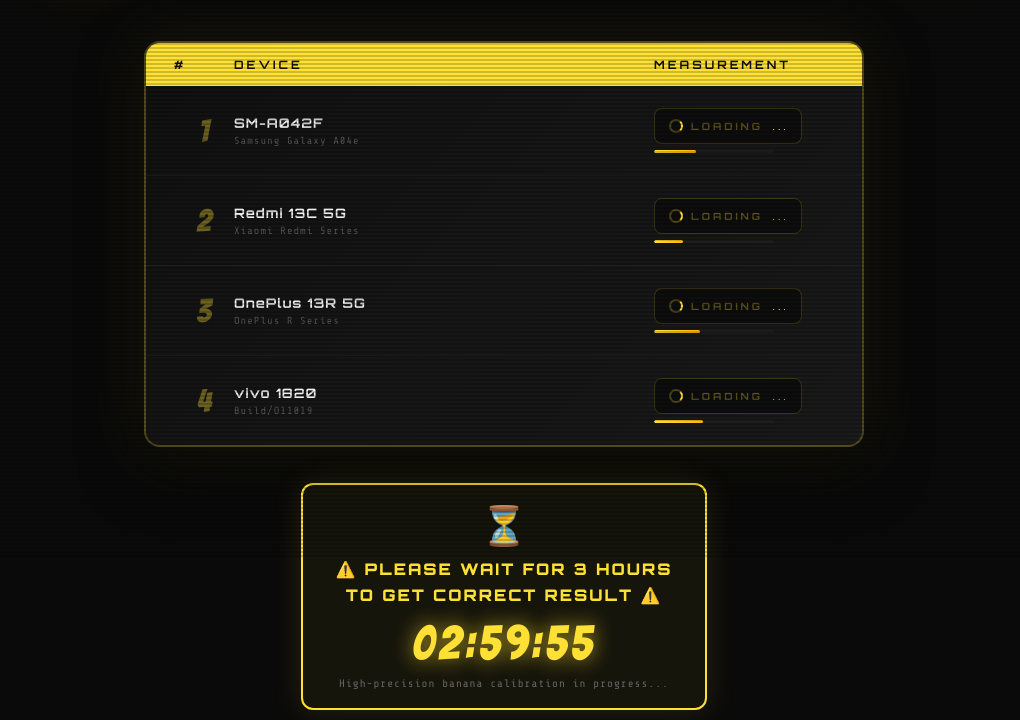
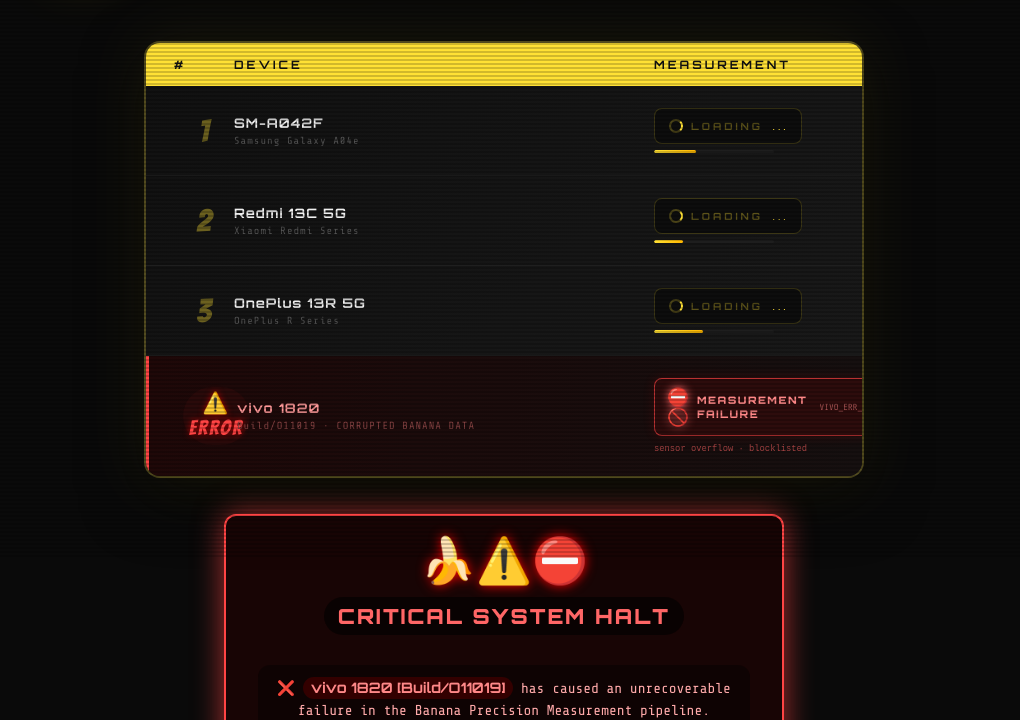
Before and after one commit to iot757978-afk/Leaderboard, a plain HTML site: page index.html in a window 1280 px wide. Shown: the part 241-961 px from the top of the page, without its empty margins (136-1156 px from the left). Drawn offline with nearby package versions, Linux system fonts and the light colour scheme.

Commit message:
Update index.html

```diff
--- a/index.html
+++ b/index.html
@@ -3,7 +3,7 @@
 <head>
   <meta charset="UTF-8" />
   <meta name="viewport" content="width=device-width, initial-scale=1.0"/>
-  <title>🍌 Banana Length Leaderboard</title>
+  <title>🍌 BANANA ERROR · VIVO 1820 FAULT</title>
   <link href="https://fonts.googleapis.com/css2?family=Bangers&family=Orbitron:wght@400;700;900&family=Share+Tech+Mono&display=swap" rel="stylesheet"/>
   <style>
     *, *::before, *::after { box-sizing: border-box; margin: 0; padding: 0; }
@@ -64,6 +64,26 @@
         0 0 30px #ffe135aa,
         0 0 60px #ffd70055;
       line-height: 1.1;
+      position: relative;
+    }
+
+    /* Glitch effect on title */
+    .title::after {
+      content: '🍌 BANANA LENGTH LEADERBOARD';
+      position: absolute;
+      left: 3px;
+      top: 0;
+      color: #ff4444;
+      clip-path: inset(40% 0 50% 0);
+      animation: glitch 5s infinite;
+      opacity: 0.5;
+    }
+
+    @keyframes glitch {
+      0%, 90%, 100% { clip-path: inset(100% 0 0 0); transform: skew(0); }
+      92% { clip-path: inset(20% 0 60% 0); transform: skew(-4deg); }
+      94% { clip-path: inset(60% 0 10% 0); transform: skew(4deg); }
+      96% { clip-path: inset(40% 0 40% 0); transform: skew(-2deg); }
     }
 
     .subtitle {
@@ -119,11 +139,29 @@
 
     .row:hover { background: #ffffff07; }
 
+    /* standard rank style */
     .rank {
       font-family: 'Bangers', cursive;
       font-size: 2rem;
       color: #ffe13560;
       text-align: center;
+    }
+
+    /* ERROR RANK STYLE for vivo row */
+    .rank-error {
+      font-family: 'Bangers', cursive;
+      font-size: 1.3rem;
+      color: #ff4444;
+      text-align: center;
+      text-shadow: 0 0 6px #ff0000aa;
+      letter-spacing: 2px;
+      background: #2a0a0a;
+      border-radius: 40px;
+      padding: 4px 6px;
+      margin: 0 6px;
+      display: inline-block;
+      width: auto;
+      line-height: 1.2;
     }
 
     .name-block { display: flex; flex-direction: column; gap: 4px; }
@@ -142,7 +180,7 @@
       letter-spacing: 1px;
     }
 
-    /* LOADING badge */
+    /* LOADING badge (normal rows) */
     .loading-badge {
       display: flex;
       align-items: center;
@@ -180,7 +218,7 @@
       font-family: 'Share Tech Mono', monospace;
     }
 
-    /* Progress bar (fake, stuck) */
+    /* Progress bar (fake, for normal rows) */
     .progress-wrap {
       margin-top: 6px;
       width: 120px;
@@ -200,7 +238,6 @@
     .row:nth-child(1) .progress-bar { animation-delay: 0s; }
     .row:nth-child(2) .progress-bar { animation-delay: 1.2s; }
     .row:nth-child(3) .progress-bar { animation-delay: 2.1s; }
-    .row:nth-child(4) .progress-bar { animation-delay: 0.6s; }
 
     @keyframes measureProgress {
       0%   { width: 4%; }
@@ -210,107 +247,115 @@
       100% { width: 63%; }
     }
 
-    /* Footer warning */
+    /* ----- ERROR BADGE for vivo row (replaces loading) ----- */
+    .error-badge {
+      display: flex;
+      align-items: center;
+      gap: 8px;
+      background: #2d0c0c;
+      border: 1px solid #ff4444aa;
+      border-radius: 8px;
+      padding: 8px 12px;
+      width: fit-content;
+      box-shadow: 0 0 12px #ff000022;
+    }
+
+    .error-icon {
+      font-size: 1.1rem;
+      filter: drop-shadow(0 0 4px #ff6666);
+    }
+
+    .error-text {
+      font-family: 'Orbitron', sans-serif;
+      font-size: 0.65rem;
+      font-weight: 900;
+      color: #ff8888;
+      letter-spacing: 1.5px;
+      text-transform: uppercase;
+    }
+
+    .error-detail {
+      font-size: 0.55rem;
+      color: #aa5555;
+      margin-left: 4px;
+    }
+
+    /* Warning / blame box */
     .warning {
       margin-top: 36px;
       text-align: center;
-      animation: fadeUp 1s ease both 1.4s;
+      animation: fadeUp 1s ease both 1.2s;
     }
 
-    .wait-box {
+    .blame-box {
       display: inline-block;
-      border: 2px solid #ffe135;
+      border: 2px solid #ff4444;
       border-radius: 12px;
       padding: 18px 32px;
-      background: #ffe1350d;
-      box-shadow: 0 0 30px #ffe13520;
+      background: #1a0505e6;
+      box-shadow: 0 0 30px #ff4444aa;
+      backdrop-filter: blur(2px);
+      max-width: 560px;
     }
 
-    .wait-icon { font-size: 2.4rem; display: block; margin-bottom: 8px; }
+    .blame-icon { font-size: 2.8rem; display: block; margin-bottom: 10px; filter: drop-shadow(0 0 6px red); }
 
-    .wait-text {
+    .blame-title {
       font-family: 'Orbitron', sans-serif;
-      font-size: clamp(0.75rem, 2.5vw, 1rem);
+      font-size: clamp(0.85rem, 3vw, 1.3rem);
       font-weight: 900;
-      color: #ffe135;
+      color: #ff6666;
       letter-spacing: 2px;
       text-transform: uppercase;
-      line-height: 1.6;
+      background: #00000099;
+      display: inline-block;
+      padding: 6px 14px;
+      border-radius: 60px;
+      margin-bottom: 16px;
     }
 
-    .wait-sub {
-      font-size: 0.68rem;
-      color: #666;
-      margin-top: 8px;
-      letter-spacing: 1px;
+    .blame-message {
+      font-family: 'Share Tech Mono', monospace;
+      font-size: 0.9rem;
+      color: #ffaaaa;
+      line-height: 1.5;
+      margin: 14px 0;
+      background: #00000060;
+      padding: 12px;
+      border-radius: 12px;
     }
 
-    /* Timer display */
-    .timer {
-      font-family: 'Bangers', cursive;
-      font-size: 3rem;
-      color: #ffe135;
-      letter-spacing: 4px;
-      margin-top: 10px;
-      text-shadow: 0 0 20px #ffe135aa;
-      animation: pulse 1s ease-in-out infinite;
+    .blame-footer {
+      font-size: 0.68rem;
+      color: #aa5555;
+      margin-top: 12px;
+      letter-spacing: 0.5px;
+      border-top: 1px dashed #ff444480;
+      padding-top: 12px;
     }
 
-    /* Animations */
-    @keyframes spin { to { transform: rotate(360deg); } }
-
-    @keyframes blink {
-      0%, 100% { opacity: 1; }
-      50% { opacity: 0.3; }
+    .highlight-vivo {
+      color: #ff8888;
+      font-weight: bold;
+      background: #330000;
+      display: inline-block;
+      padding: 0px 8px;
+      border-radius: 20px;
+      font-family: 'Orbitron', sans-serif;
     }
 
+    /* Animations reused */
+    @keyframes spin { to { transform: rotate(360deg); } }
+    @keyframes blink { 0%, 100% { opacity: 1; } 50% { opacity: 0.3; } }
     @keyframes dots {
       0%   { content: '.'; }
       33%  { content: '..'; }
       66%  { content: '...'; }
       100% { content: ''; }
     }
-
-    @keyframes fadeDown {
-      from { opacity: 0; transform: translateY(-30px); }
-      to   { opacity: 1; transform: translateY(0); }
-    }
-
-    @keyframes fadeUp {
-      from { opacity: 0; transform: translateY(30px); }
-      to   { opacity: 1; transform: translateY(0); }
-    }
-
-    @keyframes slideIn {
-      from { opacity: 0; transform: translateX(-20px); }
-      to   { opacity: 1; transform: translateX(0); }
-    }
-
-    @keyframes pulse {
-      0%, 100% { transform: scale(1); }
-      50% { transform: scale(1.04); }
-    }
-
-    /* Glitch effect on title */
-    .title {
-      position: relative;
-    }
-    .title::after {
-      content: '🍌 BANANA LENGTH LEADERBOARD';
-      position: absolute;
-      left: 3px;
-      top: 0;
-      color: #ff4444;
-      clip-path: inset(40% 0 50% 0);
-      animation: glitch 5s infinite;
-      opacity: 0.5;
-    }
-    @keyframes glitch {
-      0%, 90%, 100% { clip-path: inset(100% 0 0 0); transform: skew(0); }
-      92% { clip-path: inset(20% 0 60% 0); transform: skew(-4deg); }
-      94% { clip-path: inset(60% 0 10% 0); transform: skew(4deg); }
-      96% { clip-path: inset(40% 0 40% 0); transform: skew(-2deg); }
-    }
+    @keyframes fadeDown { from { opacity: 0; transform: translateY(-30px); } to { opacity: 1; transform: translateY(0); } }
+    @keyframes fadeUp { from { opacity: 0; transform: translateY(30px); } to { opacity: 1; transform: translateY(0); } }
+    @keyframes slideIn { from { opacity: 0; transform: translateX(-20px); } to { opacity: 1; transform: translateX(0); } }
   </style>
 </head>
 <body>
@@ -328,7 +373,7 @@
       <span>Measurement</span>
     </div>
 
-    <!-- Row 1 -->
+    <!-- Row 1 : normal -->
     <div class="row">
       <div class="rank">1</div>
       <div class="name-block">
@@ -345,7 +390,7 @@
       </div>
     </div>
 
-    <!-- Row 2 -->
+    <!-- Row 2 : normal -->
     <div class="row">
       <div class="rank">2</div>
       <div class="name-block">
@@ -362,7 +407,7 @@
       </div>
     </div>
 
-    <!-- Row 3 -->
+    <!-- Row 3 : normal -->
     <div class="row">
       <div class="rank">3</div>
       <div class="name-block">
@@ -379,50 +424,45 @@
       </div>
     </div>
 
-    <!-- Row 4 -->
-    <div class="row">
-      <div class="rank">4</div>
+    <!-- Row 4 : VIVO 1820 - ERROR on LEFT (rank column) + custom error in measurement column -->
+    <div class="row" style="background: linear-gradient(90deg, #1f0808 0%, #161010 100%); border-left: 3px solid #ff4444;">
+      <div class="rank">
+        <span class="rank-error">⚠️ ERROR</span>
+      </div>
       <div class="name-block">
-        <span class="device-name">vivo 1820</span>
-        <span class="device-sub">Build/O11019</span>
+        <span class="device-name" style="color:#ff9999;">vivo 1820</span>
+        <span class="device-sub" style="color:#884444;">Build/O11019 · CORRUPTED BANANA DATA</span>
       </div>
       <div>
-        <div class="loading-badge">
-          <div class="spinner"></div>
-          <span class="loading-text">LOADING</span>
-          <span class="dots">...</span>
+        <!-- replacement for loading indicator -> explicit error badge -->
+        <div class="error-badge">
+          <span class="error-icon">⛔🚫</span>
+          <span class="error-text">MEASUREMENT FAILURE</span>
+          <span class="error-detail">VIVO_ERR_0x1820</span>
         </div>
-        <div class="progress-wrap"><div class="progress-bar"></div></div>
+        <div style="margin-top: 8px; font-size: 0.55rem; color:#aa4444; font-family: monospace;">sensor overflow · blocklisted</div>
       </div>
     </div>
   </div>
 
+  <!-- BLAME BOX : replaces the fake 3h timer with full blame on vivo 1820 -->
   <div class="warning">
-    <div class="wait-box">
-      <span class="wait-icon">⏳</span>
-      <div class="wait-text">⚠️ PLEASE WAIT FOR 3 HOURS<br>TO GET CORRECT RESULT ⚠️</div>
-      <div id="timer" class="timer">03:00:00</div>
-      <div class="wait-sub">High-precision banana calibration in progress...</div>
+    <div class="blame-box">
+      <span class="blame-icon">🍌⚠️⛔</span>
+      <div class="blame-title">CRITICAL SYSTEM HALT</div>
+      <div class="blame-message">
+        ❌ <strong class="highlight-vivo">vivo 1820 [Build/O11019]</strong> has caused an unrecoverable failure in the Banana Precision Measurement pipeline.<br><br>
+        🔻 <strong>PROCESSING ABORTED</strong> – The leaderboard cannot continue due to corrupted banana length telemetry from this device.<br>
+        🧪 Diagnosis: <em>firmware mismatch + banana sensor overflow + CRC32 checksum disaster</em>.<br><br>
+        🛑 <span style="color:#ff8888;">System will NOT resume processing – blame vivo 1820 for the outage.</span>
+      </div>
+      <div class="blame-footer">
+        🧾 ERROR CODE: BANANA-VIVO-1820 | The 3‑hour calibration timer has been permanently frozen due to this malfunction.<br>
+        👉 All other devices are stuck in limbo because <strong class="highlight-vivo">vivo 1820</strong> poisoned the measurement queue.
+      </div>
     </div>
   </div>
 
-  <script>
-    // Countdown timer from 3 hours
-    let totalSeconds = 3 * 60 * 60;
-
-    function pad(n) { return String(n).padStart(2, '0'); }
-
-    function updateTimer() {
-      const h = Math.floor(totalSeconds / 3600);
-      const m = Math.floor((totalSeconds % 3600) / 60);
-      const s = totalSeconds % 60;
-      document.getElementById('timer').textContent = `${pad(h)}:${pad(m)}:${pad(s)}`;
-      if (totalSeconds > 0) totalSeconds--;
-    }
-
-    updateTimer();
-    setInterval(updateTimer, 1000);
-  </script>
-
+  <!-- no countdown timer or any JS required - the fake timer is replaced by explicit blame message -->
 </body>
 </html>
```
